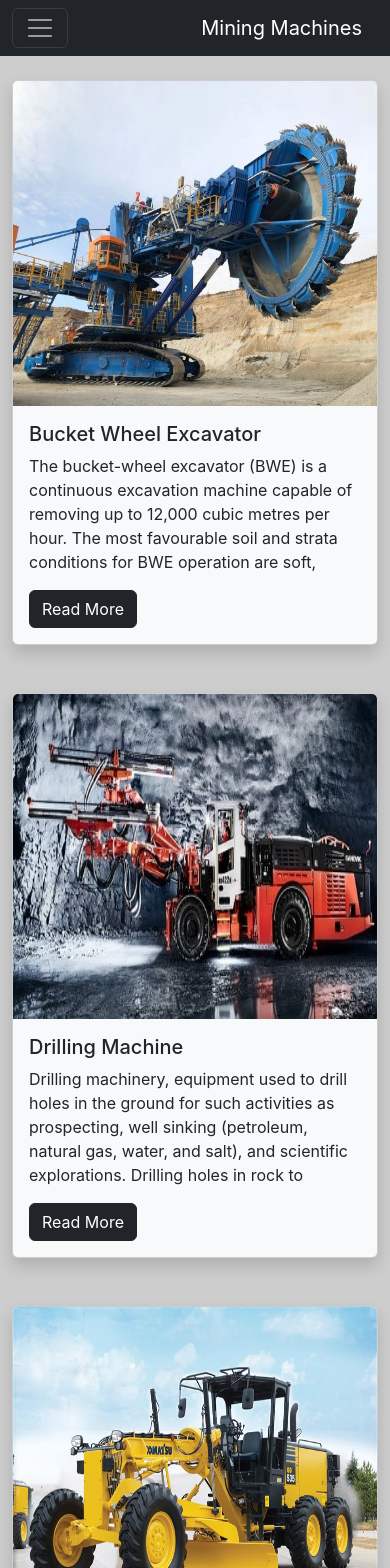
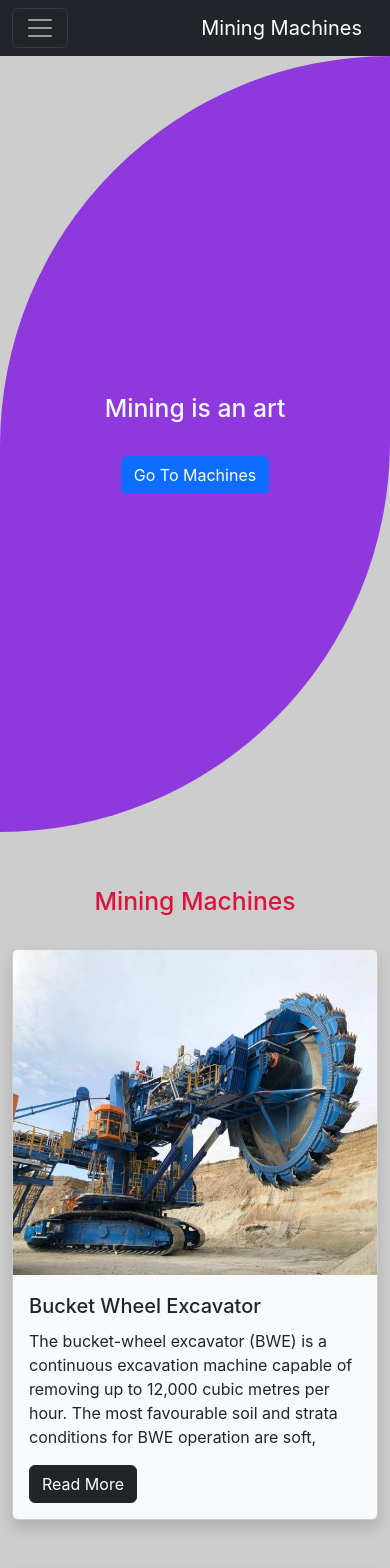
Before and after one commit to KuldeepBijarniya/miningmachines, a React (Create React App) app: page / in a window 390 px wide. Shown: the top 1568 px of the page. Built offline with nearby package versions, Linux system fonts and the light colour scheme.

Commit message:
made some changes on home page and more responsive

```diff
--- a/src/App.js
+++ b/src/App.js
@@ -5,6 +5,7 @@ import About from "./components/About";
 import Login from "./components/Login";
 import SignUp from "./components/SignUp";
 import MachineNames from "./context/machines/MachineNames";
+import Header from "./components/Header";
 function App() {
   document.body.style.backgroundColor = "#504d4d47";
   return (
@@ -12,9 +13,10 @@ function App() {
       <MachineNames>
         <Router>
           <Navbar />
-          <div className="container">
+          <div>
             <Switch>
               <Route exact path="/">
+                <Header />
                 <Home />
               </Route>
               <Route exact path="/about">
--- /dev/null
+++ b/src/components/Header.js
@@ -0,0 +1,13 @@
+import React from 'react'
+
+export default function Header() {
+  return (
+    <>
+    <div className='mainhomeback'>
+        <h2>Mining is an art</h2><br/>
+        <a href="#forpagedown"><button className='btn btn-primary'>Go To Machines</button></a>
+    </div>
+    <div id='forpagedown'></div>
+    </>
+  )
+}
--- a/src/components/Home.js
+++ b/src/components/Home.js
@@ -6,16 +6,15 @@ import Footer from './Footer';
 export default function Home() {
   const a = useContext(machineContext);
   return (
-    <>
-
-      <div className="row">
-                {a && a.map((ele) => {
-                    return <div className="col-lg-4 col-md-6 col-sm-6" key={ele.url}>
-                        <Machines img={ele.img} description={ele.description} title={ele.title} url={ele.url} />
-                    </div>
-                })}
+    <div className="container">
+      <div className="row"><h2>Mining Machines</h2>
+        {a && a.map((ele) => {
+          return <div className="col-lg-4 col-md-6 col-sm-6" key={ele.url}>
+            <Machines img={ele.img} description={ele.description} title={ele.title} url={ele.url} />
+          </div>
+        })}
       </div>
-      <Footer/>
-    </>
+      <Footer />
+    </div>
   )
 }
--- a/src/components/Login.js
+++ b/src/components/Login.js
@@ -7,7 +7,7 @@ export default function Login() {
     histoy.push("/");
   }
   return (
-    <>
+    <div className="container">
       <form onSubmit={onSubmit}>
         <div className="card mb-3 mt-5 loginsignup">
           <div className="row g-0">
@@ -17,25 +17,25 @@ export default function Login() {
                 <h3>Login Here</h3>
                 <div className="mt-5 mb-3">
                   <label htmlFor="username" className="form-label">Username</label>
-                <input type="text" className="form-control" id="username" name='username' autoComplete="on" aria-describedby="emailHelp" required/>
+                  <input type="text" className="form-control" id="username" name='username' autoComplete="on" aria-describedby="emailHelp" required />
                 </div>
                 <div className="mb-3">
                   <label htmlFor="email" className="form-label">Email address</label>
-                <input type="email" className="form-control" id="email" name='email' autoComplete="on" aria-describedby="emailHelp" required/>
+                  <input type="email" className="form-control" id="email" name='email' autoComplete="on" aria-describedby="emailHelp" required />
                   <div id="emailHelp" className="form-text">We'll never share your email with anyone else.</div>
                 </div>
                 <div className="mb-3">
                   <label htmlFor="password" className="form-label">Password</label>
-                <input type="password" className="form-control" id="password" name='password' autoComplete="on" minLength={5} required/>
+                  <input type="password" className="form-control" id="password" name='password' autoComplete="on" minLength={5} required />
                 </div>
-              <button type="submit" className="btn btn-primary" style={{width:"80%",marginLeft:"10%"}}>Login</button>
+                <button type="submit" className="btn btn-primary" style={{ width: "80%", marginLeft: "10%" }}>Login</button>
                 <Link className='dontorhaveaccount mt-4' to="/SignUp">Dont have account? Sign Up</Link>
               </div>
             </div>
           </div>
         </div>
       </form>
-    <Footer/>
-    </>
+      <Footer />
+    </div>
   )
 }
--- a/src/components/Navbar.js
+++ b/src/components/Navbar.js
@@ -19,8 +19,8 @@ export default function Navbar() {
                         </li>
                     </ul>
                     <form className="d-flex">
-                        <Link className="btn btn-primary btn-sm mx-1" to="/login" role="button">Login</Link>
-                        <Link className="btn btn-primary btn-sm mx-1" to="/signup" role="button">Signup</Link>
+                        <Link className="btn btn-primary btn-sm" to="/login" role="button">Login</Link>
+                        <Link className="btn btn-primary btn-sm mx-3" to="/signup" role="button">Signup</Link>
                     </form>
                 </div>
             </div>
--- a/src/components/SignUp.js
+++ b/src/components/SignUp.js
@@ -25,7 +25,7 @@ export default function SignUp() {
   }
 
   return (
-    <>
+    <div className="container">
       <form onSubmit={handleOnSubmit}>
         <div className="card mb-3 mt-5 loginsignup">
           <div className="row g-0">
@@ -44,22 +44,22 @@ export default function SignUp() {
                 </div>
                 <div className="mb-3">
                   <label htmlFor="password" className="form-label">Password</label>
-          <input type="password" className="form-control" id="password" name='password' autoComplete="on" value={p1} onChange={handlePassword} minLength={5} required/>
+                  <input type="password" className="form-control" id="password" name='password' autoComplete="on" value={p1} onChange={handlePassword} minLength={5} required />
                 </div>
                 <div className="mb-3">
                   <label htmlFor="cpassword" className="form-label">Confirm Password</label>
-          <input type="cpassword" className="form-control" id="cpassword" name='cpassword' autoComplete="on" value={p2} onChange={handleCPassword} minLength={5} required/>
+                  <input type="cpassword" className="form-control" id="cpassword" name='cpassword' autoComplete="on" value={p2} onChange={handleCPassword} minLength={5} required />
                   <div className={`from-text ${p1 !== p2 ? "visible" : "d-none"}`}>confirm password in different from entered password</div>
                   <div className={`from-text ${p1 === p2 ? "visible" : "d-none"}`}>confirm password same as entered password</div>
                 </div>
-              <button type="submit" disabled={p1 !== p2 || text === ""} className="btn btn-primary" style={{width:"80%",marginLeft:"10%"}}>Sign Up</button>
+                <button type="submit" disabled={p1 !== p2 || text === ""} className="btn btn-primary" style={{ width: "80%", marginLeft: "10%" }}>Sign Up</button>
                 <Link className='dontorhaveaccount mt-4' to="/Login">Already have an account? Login</Link>
               </div>
             </div>
           </div>
         </div>
       </form>
-    <Footer/>
-    </>
+      <Footer />
+    </div>
   )
 }
--- a/src/index.css
+++ b/src/index.css
@@ -10,6 +10,10 @@ body {
 code {
   font-family: source-code-pro, Menlo, Monaco, Consolas, 'Courier New',
     monospace;
+}
+
+* {
+  scroll-behavior: smooth;
 }
 
 .loginsignup {
@@ -32,17 +36,43 @@ code {
   display: none;
 }
 
+h5.card-title {
+  line-height: 1.5em;
+  height: 1.5em;
+  overflow: hidden;
+}
+
 p.card-text {
   line-height: 1.5em;
   height: 7.5em;
   overflow: hidden;
 }
 
+.mainhomeback {
+  height: 92vh;
+  background-color: #8e38dd;
+  border-radius: 92vh 0 92vh 0px;
+  display: flex;
+  flex-direction: column;
+  justify-content: center;
+  align-items: center;
+}
+
+.mainhomeback h2 {
+  color: aliceblue;
+}
+
+.row h2 {
+  text-align: center;
+  margin-top: 55px;
+  color: crimson;
+}
 
 @media screen and (max-width: 768px) {
-  .container{
+  .container {
     max-width: 100%;
   }
+
   .col-md-8 {
     background-color: lavender;
     border-radius: 30px;
```
Lines whose indentation alone changed are shown as unchanged.
